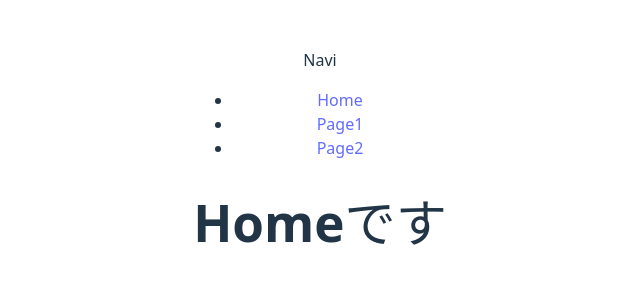
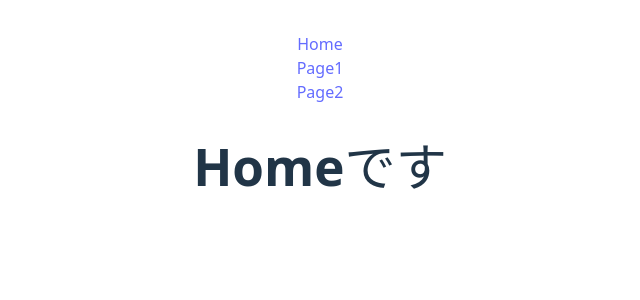
Before and after one commit to popcorn3-com-dev/React_StepUp, a React (Vite) app: page / in a window 1280 px wide. Shown: the top 300 px of the page, without its empty margins (320-960 px from the left). Built offline with nearby package versions, Linux system fonts and the light colour scheme.

Commit message:
react-router

```diff
--- a/src/App.jsx
+++ b/src/App.jsx
@@ -8,11 +8,10 @@ import { Navi } from './Navi';
 function App() {
   return (
     <>
-      <Navi />
-
       <BrowserRouter>
+        <Navi />
         <Routes>
-          <Route path='/' element={<Home />} />
+          <Route index element={<Home />} />
           <Route path='page1' element={<Page1 />} />
           <Route path='page2' element={<Page2 />} />
         </Routes>
--- a/src/Navi.jsx
+++ b/src/Navi.jsx
@@ -1,12 +1,13 @@
+import { Link } from "react-router";
+
 export const Navi = () => {
     return (
         <div>
-            <p>Navi</p>
-            <ul>
-                <li><a href="/">Home</a></li>
-                <li><a href="Page1">Page1</a></li>
-                <li><a href="Page2">Page2</a></li>
-            </ul>
+            <nav>
+                <Link to='/'>Home</Link><br />
+                <Link to='/page1'>Page1</Link><br />
+                <Link to='/page2'>Page2</Link>
+            </nav>
         </div>
     )
 }
```
